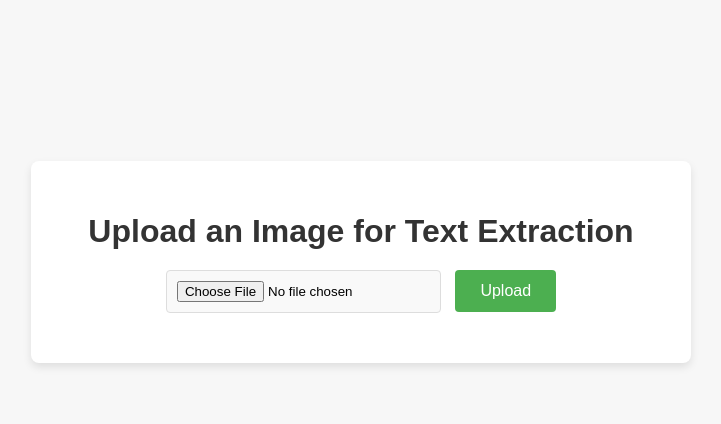
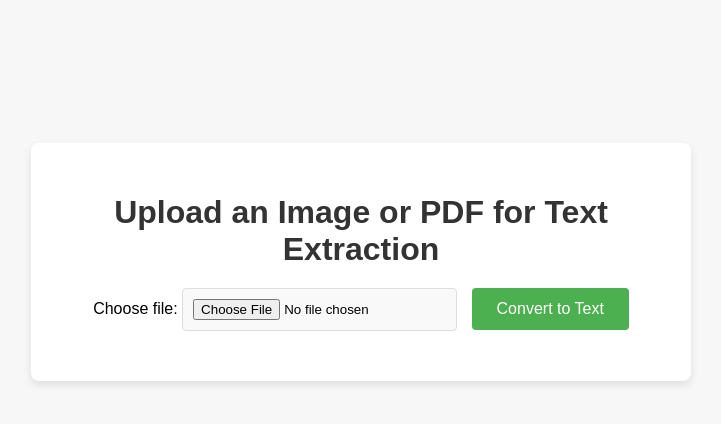
Before and after one commit to AhmedAlkhateb2010/Text-Extraction, a Flask app: page / in a window 1280 px wide. Shown: the part 138-562 px from the top of the page, without its empty margins (279-1000 px from the left). Run offline with Flask 3, Linux system fonts and the light colour scheme.

Commit message:
Describe your changes

```diff
--- a/app/routes.py
+++ b/app/routes.py
@@ -1,58 +1,61 @@
-from flask import Blueprint, request, jsonify, send_from_directory, render_template, url_for
+from flask import Blueprint, request, render_template, jsonify, url_for, send_from_directory
 from werkzeug.utils import secure_filename
 import os
 import pytesseract
 from PIL import Image
 from langdetect import detect, LangDetectException
 import pandas as pd
+from pdf2image import convert_from_path
 
-# Update to your local Tesseract installation path
+# Tesseract setup (update this to your local installation path)
 pytesseract.pytesseract.tesseract_cmd = r'C:\Users\Msi\Desktop\Text Extraction\tesseract OCR\tesseract.exe'
 
 # Blueprint setup
 main = Blueprint('main', __name__)
 
-# Allowed file extensions
-ALLOWED_EXTENSIONS = {'png', 'jpg', 'jpeg', 'gif'}
+# Allowed file extensions (image and PDF)
+ALLOWED_EXTENSIONS = {'jpg', 'jpeg', 'png', 'gif', 'bmp', 'tiff', 'webp', 'heif', 'heic', 'raw', 'cr2', 'nef', 'dng', 'svg', 'eps', 'ai', 'ico', 'pdf'}
+UPLOAD_FOLDER = r'C:\Users\Msi\Desktop\Text Extraction\app\uploads'
 
 def allowed_file(filename):
+    """Check if the file extension is allowed."""
     return '.' in filename and filename.rsplit('.', 1)[1].lower() in ALLOWED_EXTENSIONS
 
-# Route for the index page (upload form)
-@main.route('/')
+@main.route('/', methods=['GET'])
 def index():
-    return render_template('index.html')  # Just the filename
+    """Render the index page."""
+    return render_template('index.html')
 
-
-# Route for file upload (POST method)
 @main.route('/upload', methods=['POST'])
 def upload_file():
+    """Handle file uploads and process them."""
     if 'file' not in request.files:
-        return jsonify({"error": "No file part"}), 400
+        return render_template('index.html', error="No file selected")
 
     file = request.files['file']
     if file.filename == '':
-        return jsonify({"error": "No selected file"}), 400
+        return render_template('index.html', error="No file selected")
 
     if file and allowed_file(file.filename):
+        # Save the uploaded file
         filename = secure_filename(file.filename)
-        file_path = os.path.join(r'C:\Users\Msi\Desktop\Text Extraction\app\uploads', filename)  # Raw string for file path
+        file_path = os.path.join(UPLOAD_FOLDER, filename)
         file.save(file_path)
 
-        # Open the image for text extraction
-        img = Image.open(file_path)
+        # Process the file
+        if filename.lower().endswith('.pdf'):
+            # Convert PDF to images and extract text from each page
+            pages = convert_from_path(file_path, 300)
+            extracted_data = []
+            for page_number, page in enumerate(pages):
+                page_path = f"{file_path}_page_{page_number + 1}.jpg"
+                page.save(page_path, 'JPEG')
+                extracted_data.extend(extract_text_from_image(page_path))
+        else:
+            # Extract text from the image file directly
+            extracted_data = extract_text_from_image(file_path)
 
-        # Extract text and coordinates with pytesseract
-        d = pytesseract.image_to_data(img, output_type=pytesseract.Output.DICT)
-        extracted_data = []
-        for i in range(len(d['text'])):
-            text = d['text'][i]
-            if text.strip():  # Ignore empty strings
-                x = d['left'][i]
-                y = d['top'][i]
-                extracted_data.append((text, (x, y)))
-
-        # Prepare data for Excel creation
+        # Prepare extracted data for Excel
         text_column = []
         language_column = []
         word_count_column = []
@@ -61,16 +64,14 @@ def upload_file():
 
         for line_text, coordinates in extracted_data:
             text_column.append(line_text)
-            language_column.append(safe_detect(line_text))  # Detect language using safe_detect
-            word_count_column.append(len(line_text.split()))  # Word count
-            character_count_column.append(len(line_text))  # Character count
-            coordinates_column.append(f"({coordinates[0]}, {coordinates[1]})")  # Coordinates
+            language_column.append(safe_detect(line_text))
+            word_count_column.append(len(line_text.split()))
+            character_count_column.append(len(line_text))
+            coordinates_column.append(f"({coordinates[0]}, {coordinates[1]})")
 
-        # Create an Excel file with the extracted data
+        # Create an Excel file
         output_filename = f"{os.path.splitext(filename)[0]}_extracted.xlsx"
-        output_filepath = os.path.join(r'C:\Users\Msi\Desktop\Text Extraction\app\uploads', output_filename)  # Raw string for file path
-
-        # Create a DataFrame for the extracted data
+        output_filepath = os.path.join(UPLOAD_FOLDER, output_filename)
         df = pd.DataFrame({
             "Text": text_column,
             "Language": language_column,
@@ -78,29 +79,35 @@ def upload_file():
             "Character Count": character_count_column,
             "Coordinates": coordinates_column
         })
-
-        # Write the DataFrame to Excel
         df.to_excel(output_filepath, index=False, engine='openpyxl')
 
-        # Return a downloadable link for the Excel file
-        return jsonify({
-            "message": "File successfully uploaded and processed",
-            "download_link": url_for('main.download_file', filename=os.path.basename(output_filepath))
-        })
+        # Return a download link to the processed file
+        return render_template('index.html', download_link=url_for('main.download_file', filename=output_filename))
 
-    else:
-        return jsonify({"error": "Invalid file type"}), 400
+    return render_template('index.html', error="Invalid file type")
 
-# Route for downloading the processed Excel file
 @main.route('/uploads/<filename>', methods=['GET'])
 def download_file(filename):
-    return send_from_directory(r'C:\Users\Msi\Desktop\Text Extraction\app\uploads', filename, as_attachment=True)  # Raw string for file path
+    """Serve the processed file for download."""
+    return send_from_directory(UPLOAD_FOLDER, filename, as_attachment=True)
 
-# Define the safe_detect function to handle empty or invalid text
+def extract_text_from_image(image_path):
+    """Extract text from an image using Tesseract."""
+    img = Image.open(image_path)
+    d = pytesseract.image_to_data(img, output_type=pytesseract.Output.DICT)
+    extracted_data = []
+    for i in range(len(d['text'])):
+        text = d['text'][i]
+        if text.strip():
+            x, y = d['left'][i], d['top'][i]
+            extracted_data.append((text, (x, y)))
+    return extracted_data
+
 def safe_detect(text):
-    if not text.strip():  # Check if text is empty or just whitespace
-        return "Unknown"  # You can return a default language or handle it differently
+    """Safely detect the language of a given text."""
+    if not text.strip():
+        return "Unknown"
     try:
         return detect(text)
     except LangDetectException:
-        return "Unknown"  # Handle the case where language detection fails
+        return "Unknown"
--- a/templates/index.html
+++ b/templates/index.html
@@ -8,19 +8,48 @@
 </head>
 <body>
     <div class="container">
-        <h1>Upload an Image for Text Extraction</h1>
+        <h1>Upload an Image or PDF for Text Extraction</h1>
 
-        <!-- Single form for file upload -->
-        <form action="/upload" method="POST" enctype="multipart/form-data">
-            <input type="file" name="file" accept="image/*" required>
-            <button type="submit">Upload</button>
+        <!-- Upload Form -->
+        <form id="upload-form" method="POST" action="/upload" enctype="multipart/form-data">
+            <label for="file">Choose file:</label>
+            <input type="file" id="file" name="file" accept="image/*,application/pdf" required>
+            <button type="submit" id="convert-button">Convert to Text</button>
         </form>
 
-        <div id="output">
-            {% if download_link %}
-                <p>File successfully uploaded. <a href="{{ download_link }}" download>Download the extracted text</a></p>
+        <!-- Error or Success Message -->
+        <div id="message">
+            {% if error %}
+                <p style="color: red;">{{ error }}</p>
             {% endif %}
         </div>
+
+        <!-- Download Section -->
+        {% if download_link %}
+        <div id="download-section">
+            <p>File processed successfully! You can download it now:</p>
+            <a href="{{ download_link }}" id="download-now-button" download>Download Now</a>
+        </div>
+
+        <!-- Auto-Trigger Download -->
+        <script type="text/javascript">
+            window.onload = function() {
+                var downloadLink = document.getElementById("download-now-button");
+                if (downloadLink) {
+                    downloadLink.click(); // Automatically trigger the download
+                }
+            };
+        </script>
+        {% endif %}
     </div>
+
+    <!-- Loading Spinner -->
+    <script type="text/javascript">
+        document.getElementById("upload-form").onsubmit = function() {
+            var convertButton = document.getElementById("convert-button");
+            convertButton.innerText = "Processing...";
+            convertButton.disabled = true; // Disable the button to prevent duplicate submissions
+        };
+    </script>
 </body>
 </html>
```
Also changed, not shown: 1 other file.
